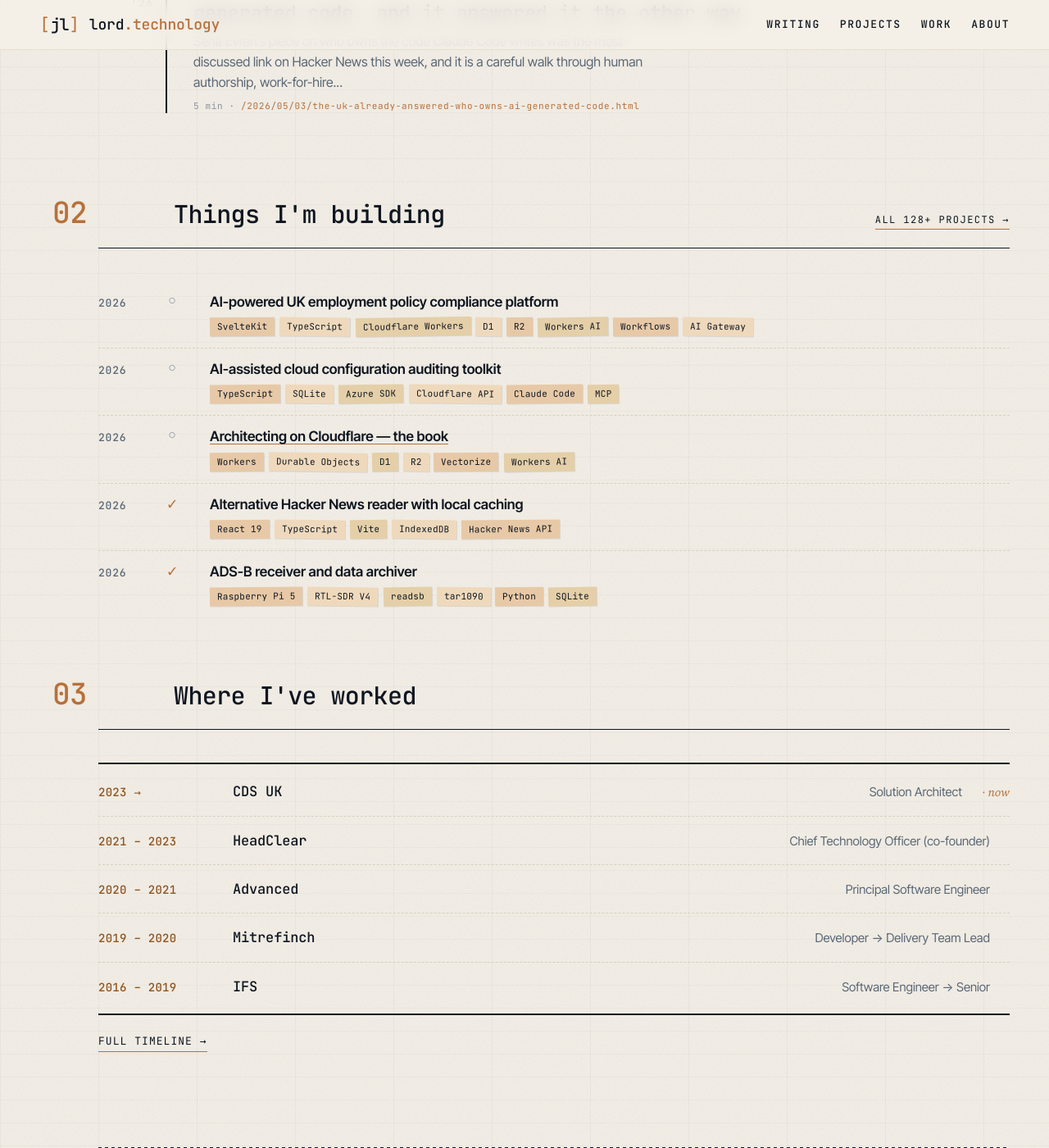
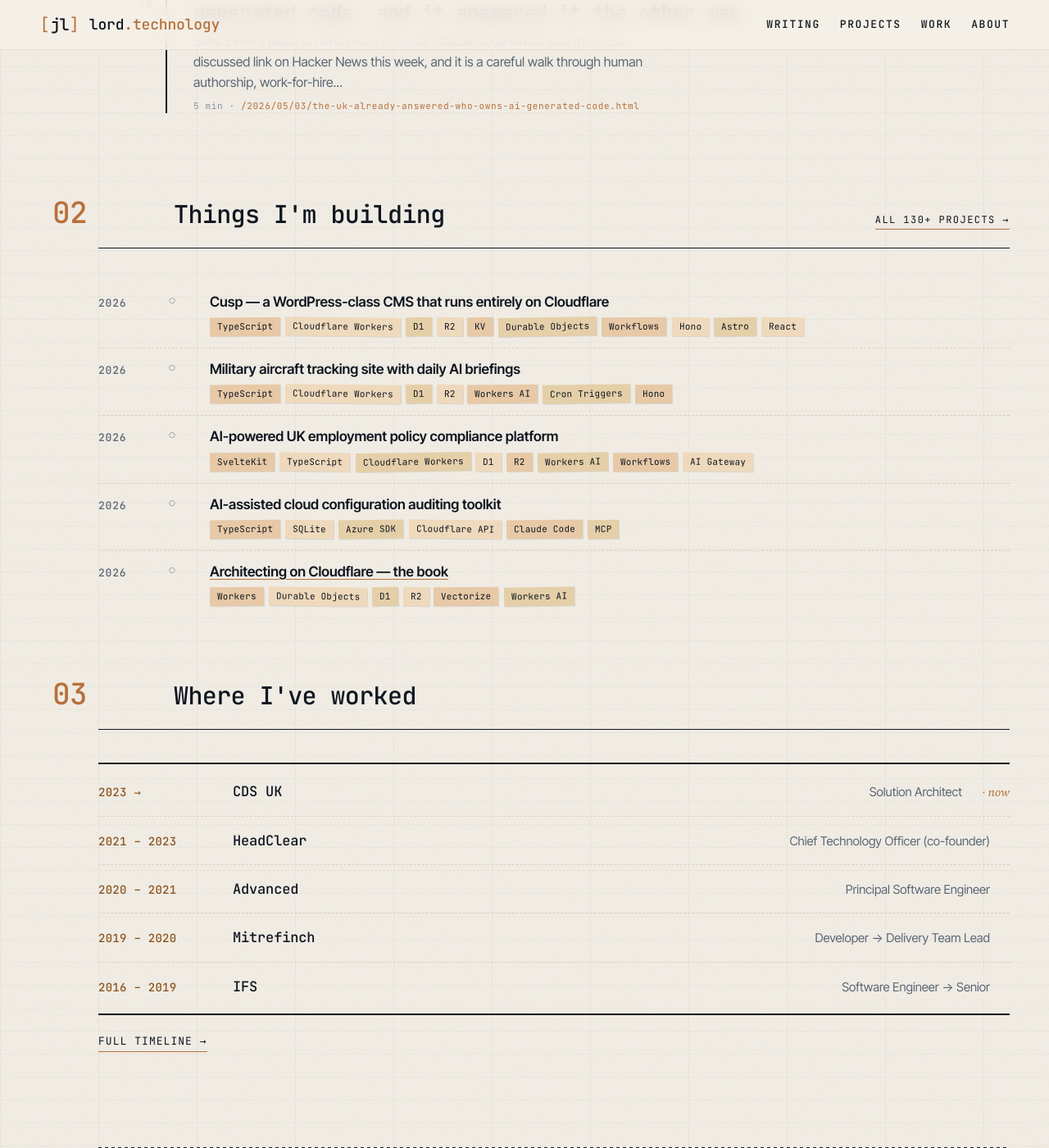
Before and after one commit to jamie-lord/Lord.technology, a Jekyll site: the page built from index.html, in a window 1280 px wide and 1400 px high, scrolled down 1351 px. Shown: the whole window at 82% size. Built offline with Jekyll 4.4.1, drawn with Linux system fonts in a browser that asks for light colours; some of the changed text lies outside the part shown.

Commit message:
Add Cusp and MilMov TypeScript rewrite to projects list

```diff
--- a/_data/projects.yml
+++ b/_data/projects.yml
@@ -1,5 +1,15 @@
 # Project list migrated from projects.markdown. Years are best-effort estimates
 # based on ordering, linked posts, and tech clues; refine as needed.
+
+- year: 2026
+  title: Cusp — a WordPress-class CMS that runs entirely on Cloudflare
+  wip: true
+  stack: [TypeScript, Cloudflare Workers, D1, R2, KV, Durable Objects, Workflows, Hono, Astro, React]
+
+- year: 2026
+  title: Military aircraft tracking site with daily AI briefings
+  wip: true
+  stack: [TypeScript, Cloudflare Workers, D1, R2, Workers AI, Cron Triggers, Hono]
 
 - year: 2026
   title: AI-powered UK employment policy compliance platform
```
